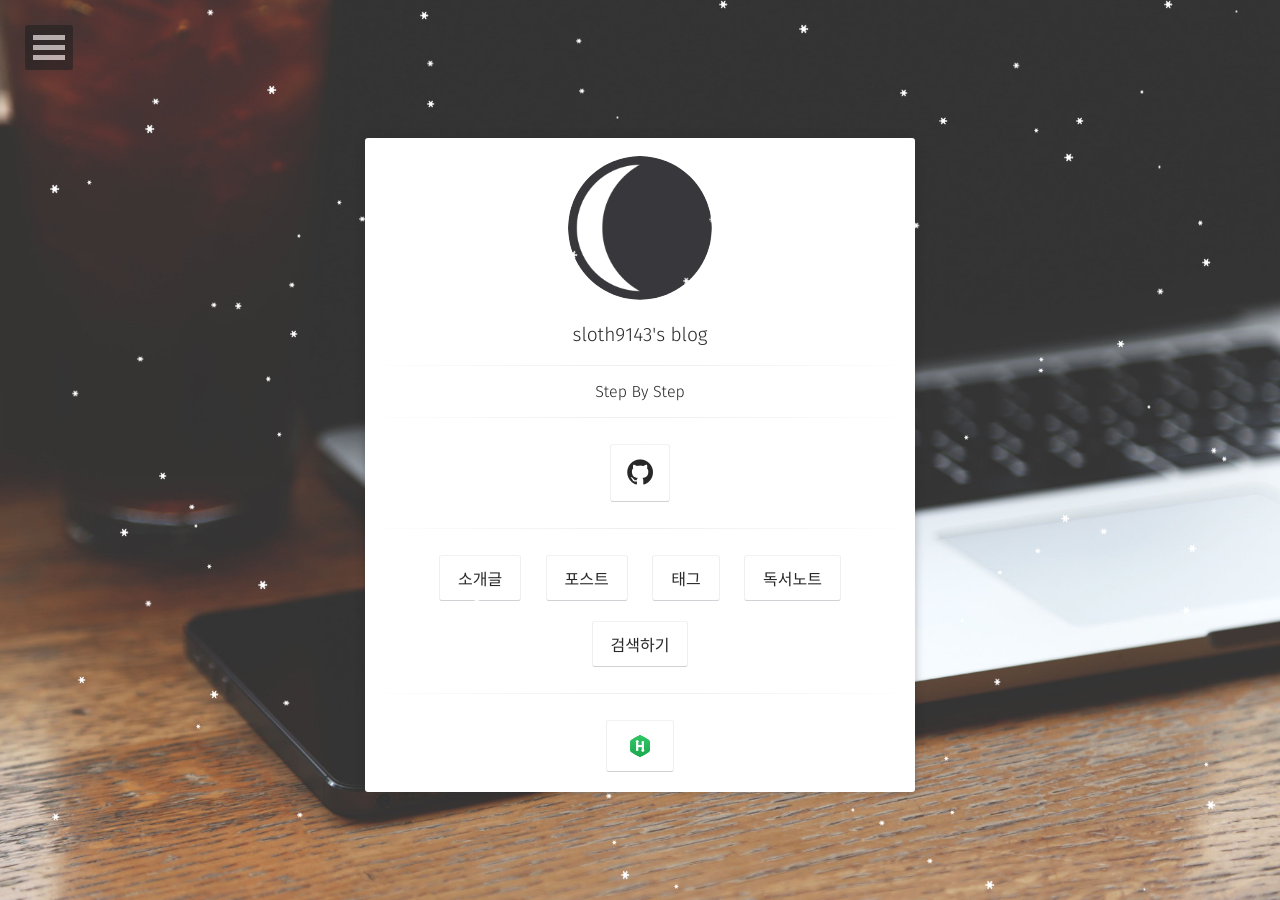
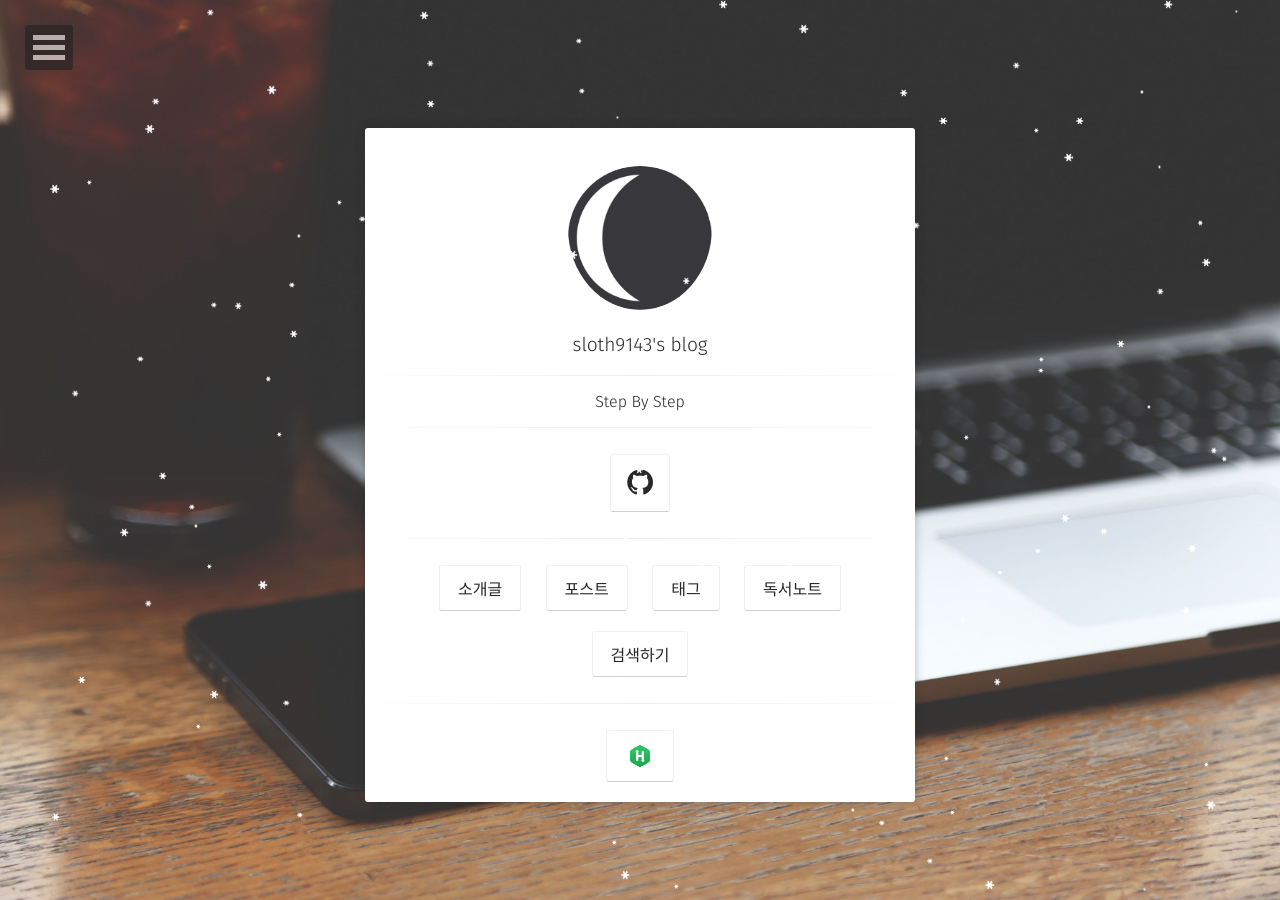
Before and after one commit to sloth9143/sloth9143.github.io, a Jekyll site: the page built from index.html, in a window 1280 px wide. Built offline with Jekyll 4.4.1, drawn with Linux system fonts in a browser that asks for light colours; some web fonts are replaced.

Commit message:
css update

```diff
--- a/_sass/elements.scss
+++ b/_sass/elements.scss
@@ -120,8 +120,9 @@
 .img-circle {
 	border-radius: 50%;
 	border: 3px solid $white;
-	height: 150px;
-	width: 150px;
+	height: 170px;
+  width: 150px;
+  padding-top: 20px;
 }
 .author-photo {
     background-color: $white;
```
